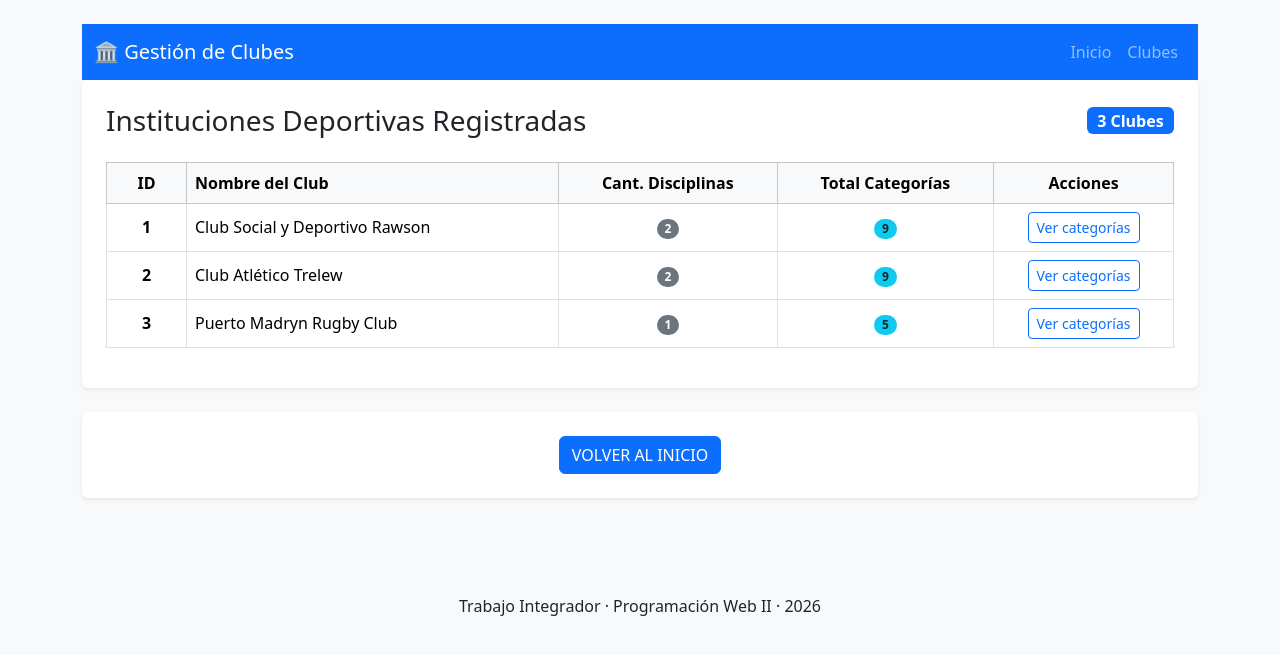
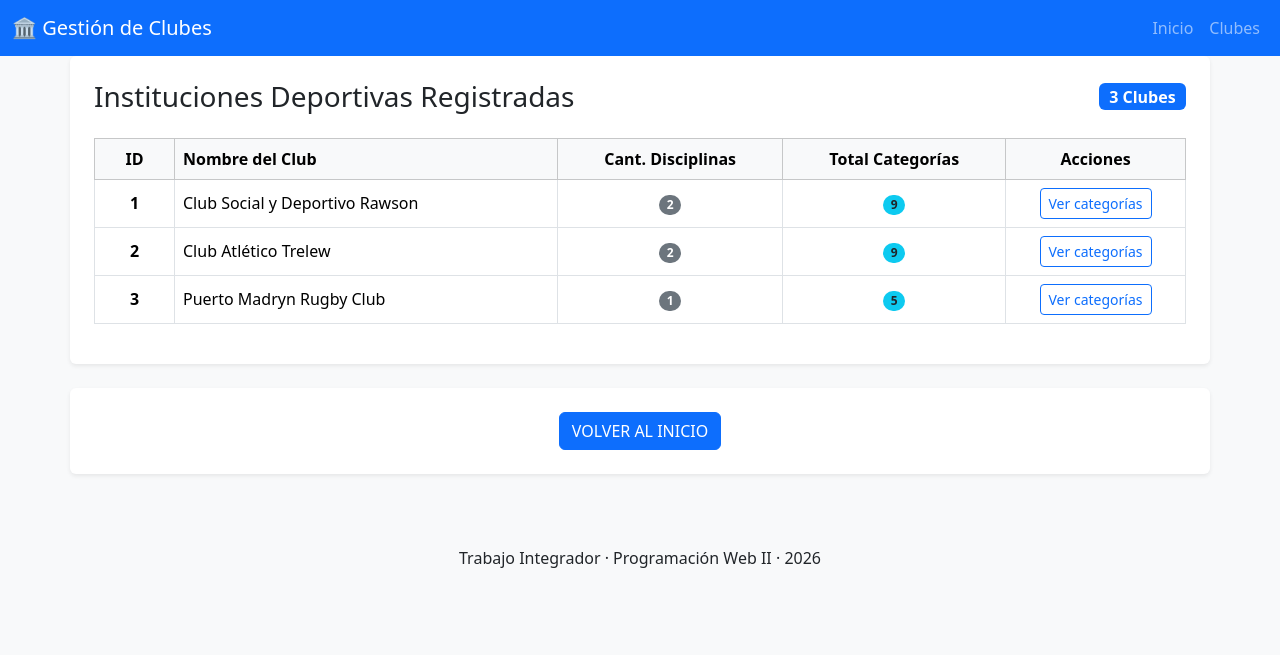
Before and after one commit to favinaudc/gestion_integral_clubes, a Django app: page /clubes/ in a window 1280 px wide. Shown: the top 655 px of the page. Run offline with Django 5.2, Linux system fonts and the light colour scheme; some libraries are stand-ins or nearby versions.

Commit message:
Se arregla error visual en base.html

```diff
--- a/templates/base.html
+++ b/templates/base.html
@@ -18,8 +18,8 @@
 
 
     <!-- Contenido Principal -->
-    <main class="py-4">
-        <div class="container">
+    <main>
+        <div>
             {% block contenido_principal %}{% endblock %}
         </div>
     </main>
```
